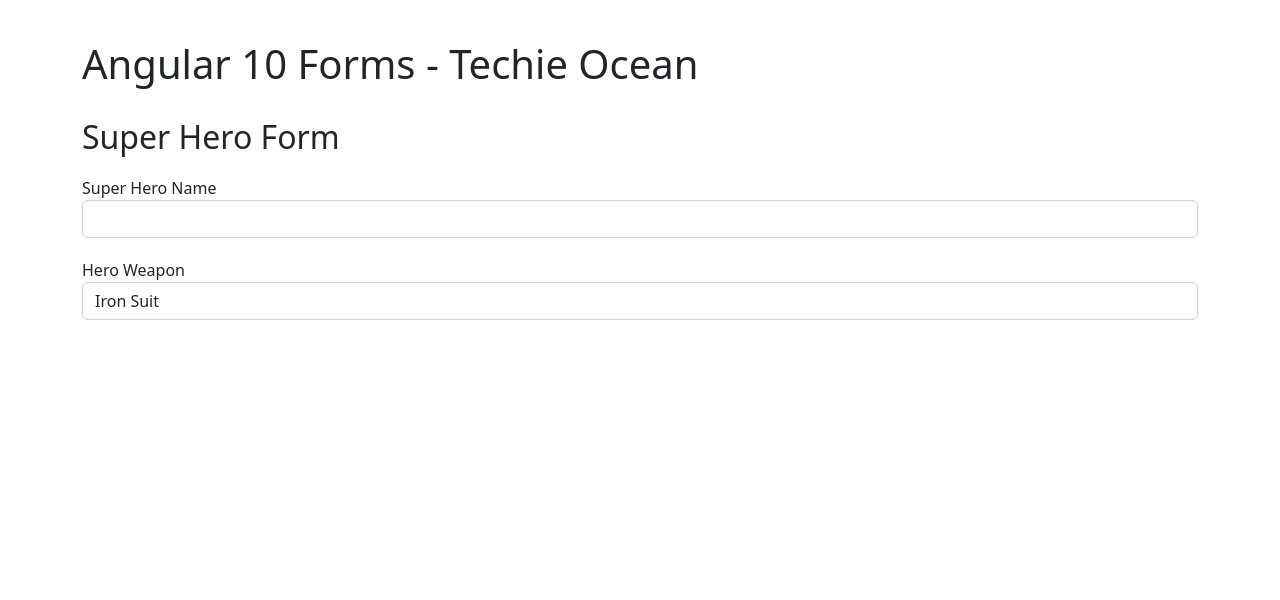
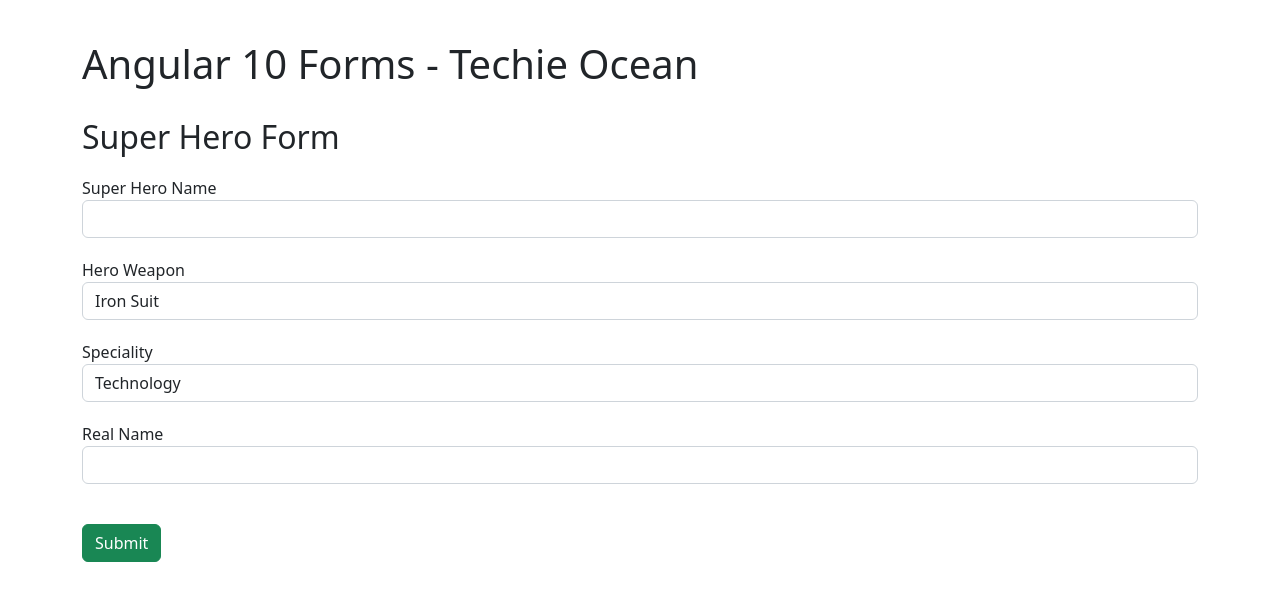
Before and after one commit to johnnycowboy3033/Angular-10-Forms-Techie-Ocean, an Angular app: page / in a window 1280 px wide. Shown: the top 600 px of the page. Built offline with nearby package versions, Linux system fonts and the light colour scheme.

Commit message:
Update README.md

```diff
--- a/src/app/app.component.css
+++ b/src/app/app.component.css
@@ -9,3 +9,7 @@
 .form-group{
   margin-top: 20px;
 }
+
+button{
+  margin-top: 40px;
+}
--- a/src/app/app.component.html
+++ b/src/app/app.component.html
@@ -19,6 +19,19 @@
         </select>
       </div>
 
+      <div class="form-group">
+        <label  for="speciality">Speciality</label>
+        <select type="text" class="form-control" id="speciality">
+          <option *ngFor="let spec of specialities" [value]="spec"> {{spec}}</option>
+        </select>
+      </div>
+
+      <div class="form-group">
+        <label  for="realname">Real Name</label>
+        <input type="text" class="form-control" id="realname">
+      </div>
+
+      <button type="submit" class="btn btn-success">Submit</button>
 
     </form>
   </div>
```
